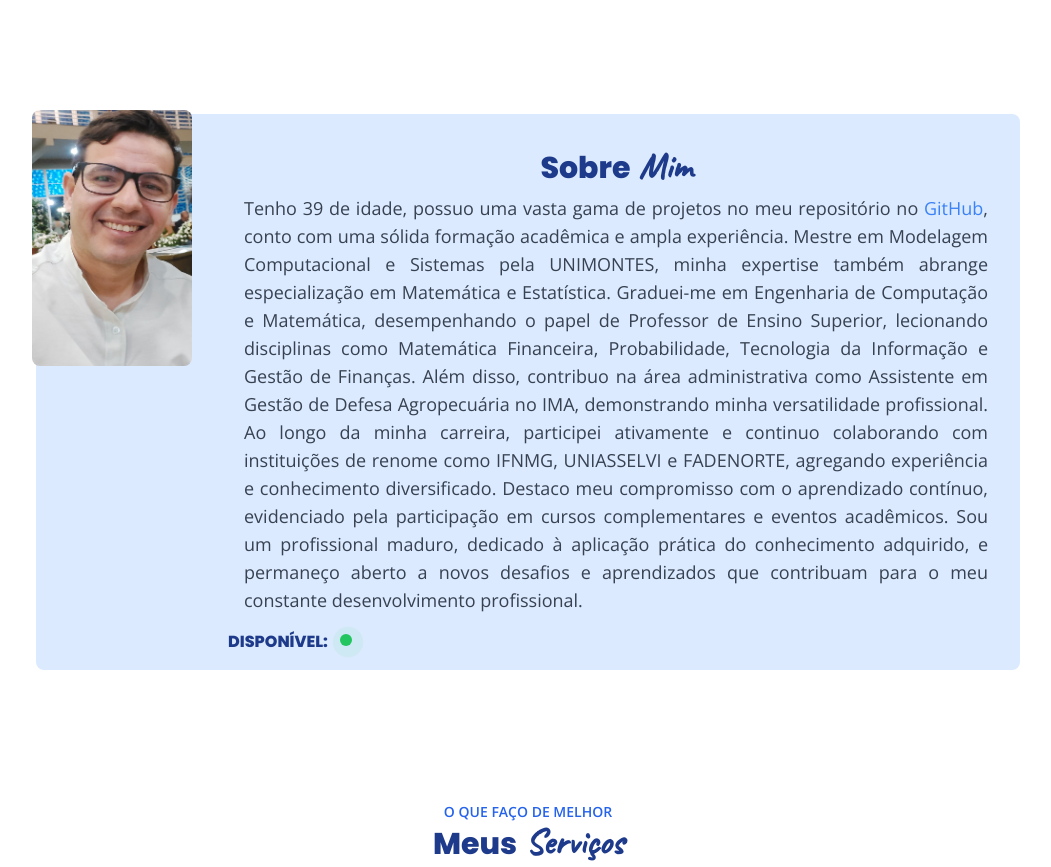
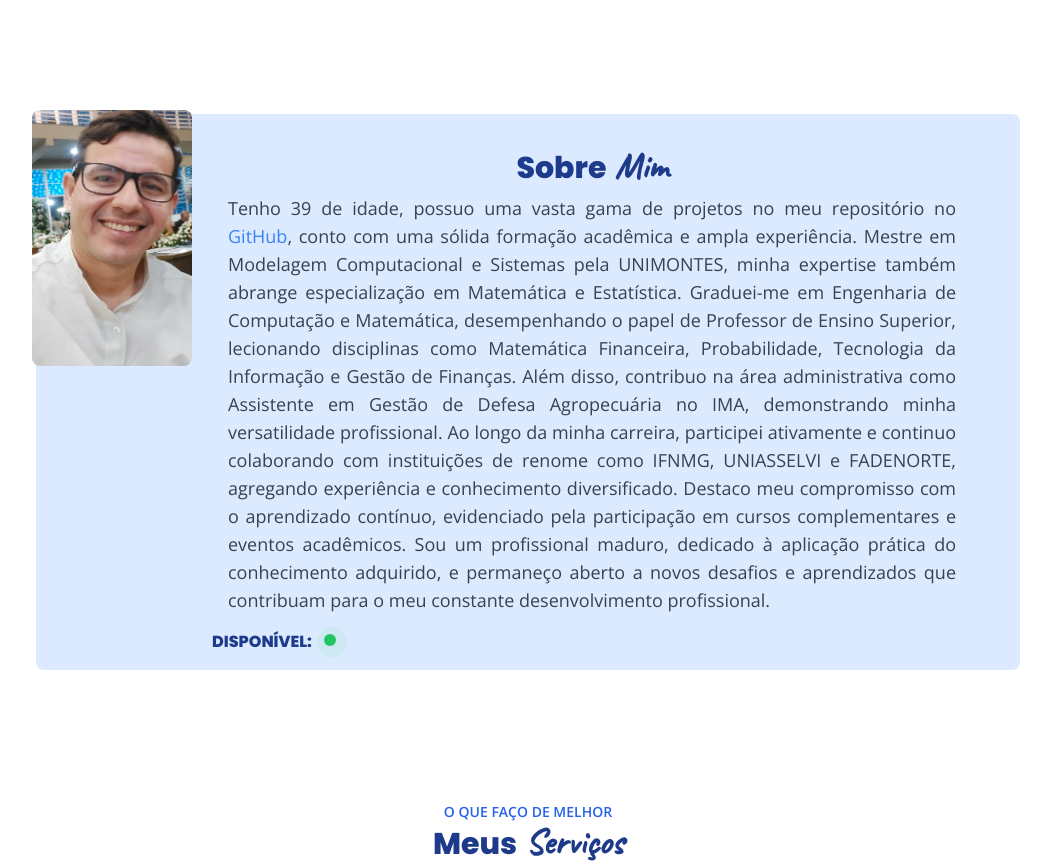
Before and after one commit to LeonardoVieiraGuimaraes/leo_portifolio, a React (Vite) app: page / in a window 1280 px wide. Shown: the part 450-1317 px from the top of the page, without its empty margins (112-1163 px from the left). Built offline with nearby package versions, Linux system fonts and the light colour scheme.

Commit message:
Changes to be committed: 	modified:   src/components/About.tsx

```diff
--- a/src/components/About.tsx
+++ b/src/components/About.tsx
@@ -19,7 +19,7 @@ export default function About() {
         </a> */}
       </div>
       <div className="relative mx-auto mt-20">
-        <div className=" w-full rounded-lg bg-blue-100 p-4 ps-20  md:ps-48">
+        <div className=" w-full rounded-lg bg-blue-100 p-4 ps-16  md:ps-44 md:pr-12">
           <div className=" p-4 text-center">
             <h2 className=" z-50 mb-2 font-bold text-blue-900">
               <span className="mr-2 font-headline text-3xl">Sobre</span>
```
